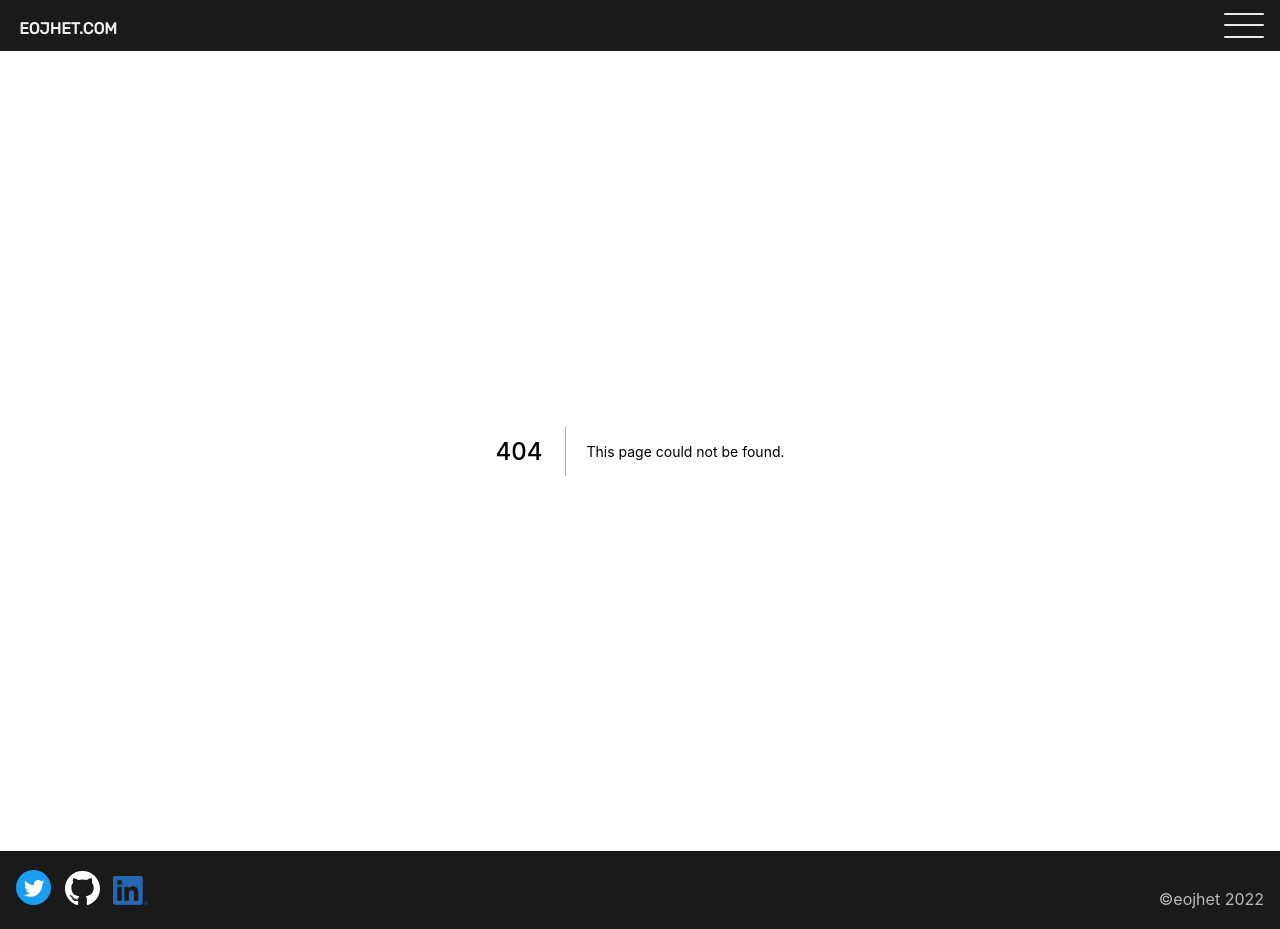
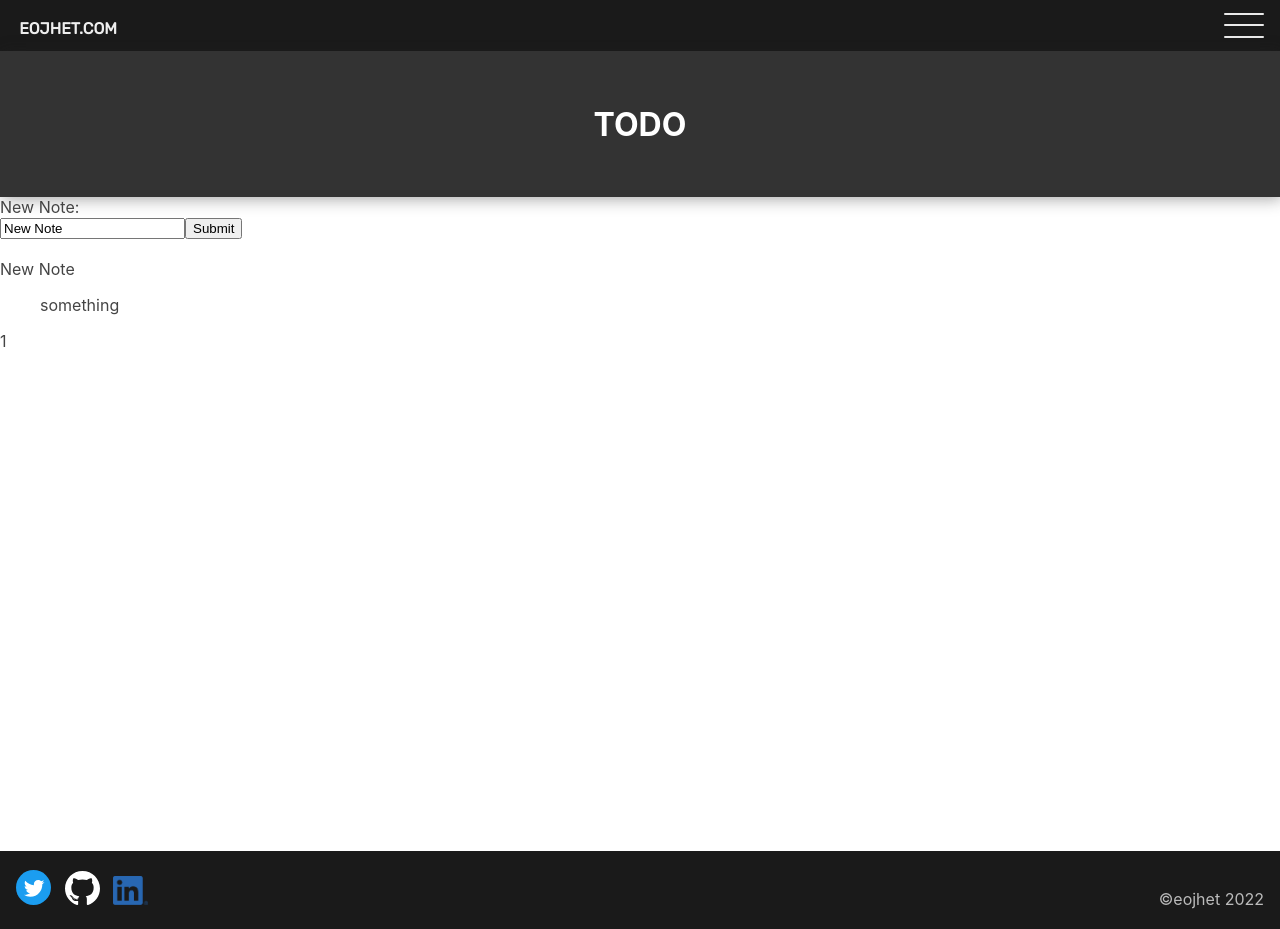
Before and after one commit to eojhet/eojhet_com, a Next.js app: page /todo in a window 1280 px wide. Before the commit this address had no page. Built offline with nearby package versions, Linux system fonts and the light colour scheme.

Commit message:
first effort at todo

```diff
--- /dev/null
+++ b/pages/todo/index.js
@@ -0,0 +1,62 @@
+import { useEffect, useState } from "react";
+import styles from "./index.module.scss";
+
+export default function TODO () {
+
+  const [newNote, setNewNote] = useState("New Note");
+
+  const [notes, setNotes] = useState(['something']);
+  // let notes = ['one thing', 'another thing',]
+
+  const newNoteHandler = (e) => {
+    e.preventDefault();
+    setNotes(notes.concat(newNote))
+    setNewNote("")
+  }
+
+  const newNoteChange = (e) => {
+    setNewNote(e.target.value);
+  }
+
+  const ListItem = props => {
+    return <li>{props.value}</li>
+  }
+
+  const NotesList = props => {
+    const notesArray = props.notes;
+    const listItems = notesArray.map ((note, index) =>
+      <ListItem key={index} value={note} />
+    )
+    return (
+      <ul>
+        {listItems}
+      </ul>
+    )
+  }
+
+  return (
+    <div className={styles.container}>
+      <div className={styles.banner}>
+        <h1>
+          TODO
+        </h1>
+      </div>
+
+      <div className={styles.searchBox}>
+        <form>
+          <label htmlFor="newNote">New Note: </label>
+          <br />
+          <input type="text" name="newNote" value={newNote} onChange={newNoteChange} />
+          <input type="submit" value="Submit" onClick={newNoteHandler} />
+        </form>
+        <br/>
+        {newNote}
+      </div>
+
+      <div className={styles.notesContainer}>
+        <NotesList notes={notes} />
+        {notes.length}
+      </div>
+    </div>
+  )
+}
--- /dev/null
+++ b/pages/todo/index.module.scss
@@ -0,0 +1,23 @@
+// TODO
+
+.container {
+  display: flex;
+  flex-direction: column;
+  margin: auto;
+  min-height: 100vh;
+
+  .banner {
+    display: flex;
+    flex-direction: column;
+    background-color: #333;
+    color: white;
+    padding: 2rem 0;
+    box-shadow: 2px 2px 15px rgba(34, 34, 34, 0.4);
+
+    h1 {
+      align-self: center;
+    }
+  }
+
+
+}
```
